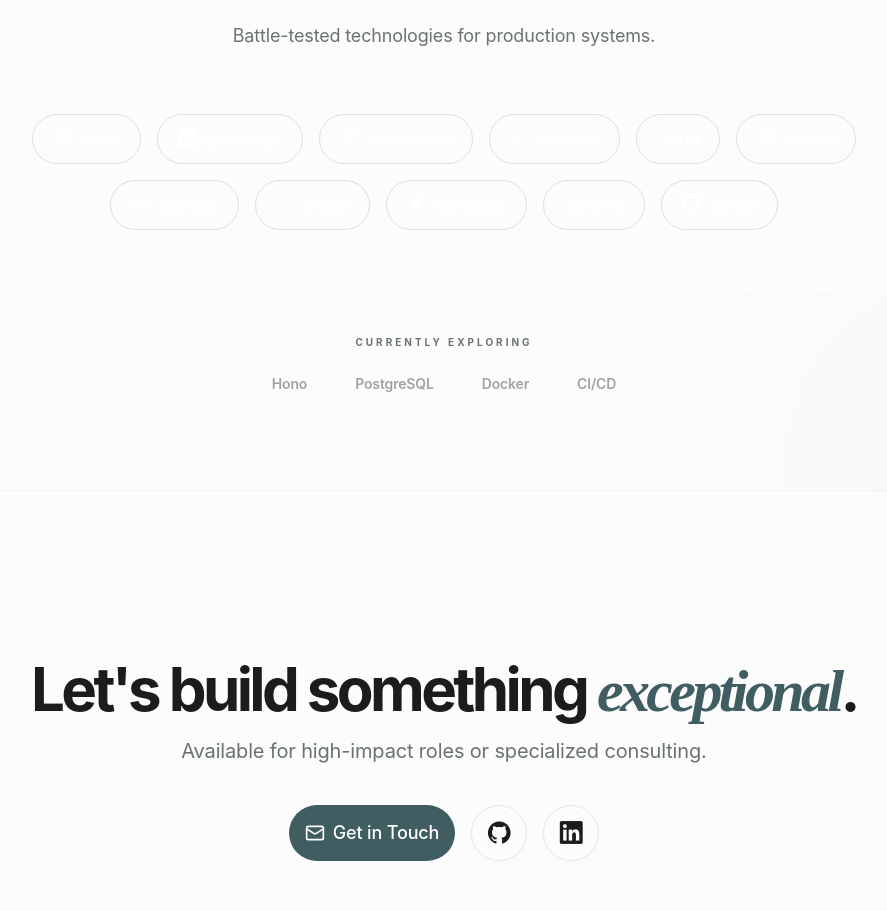
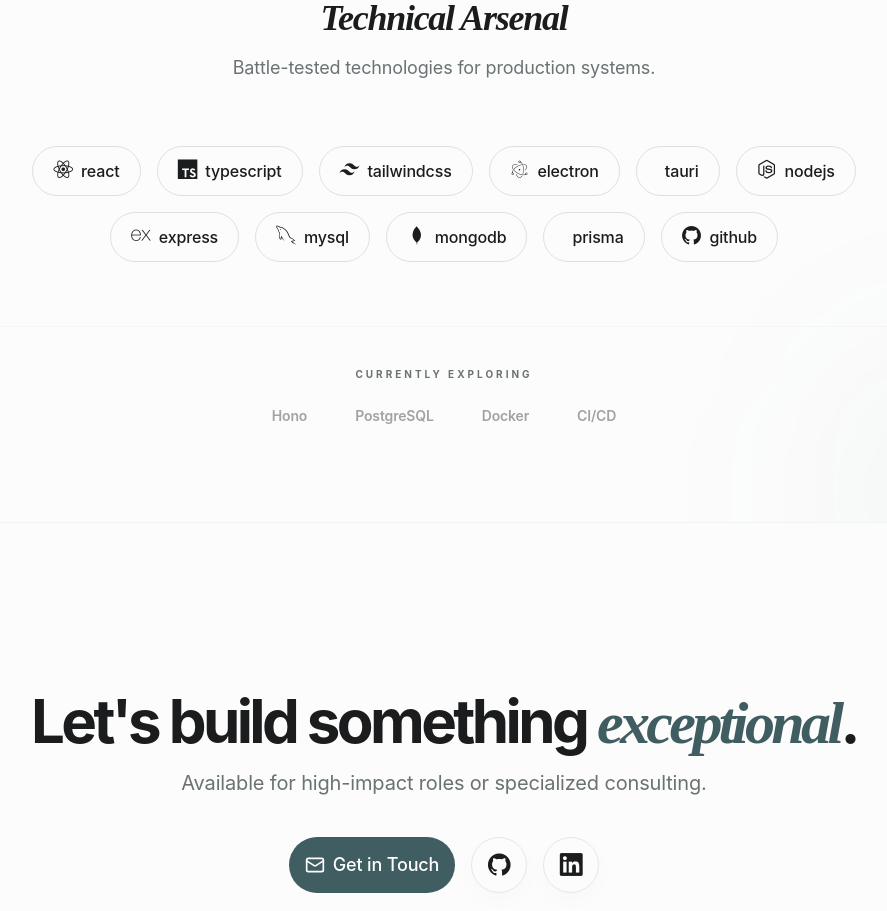
Before and after one commit to alae-herrak/alaeherrak, a Next.js app: page / in a window 1280 px wide. Shown: the part 2691-3602 px from the top of the page, without its empty margins (196-1083 px from the left). Built offline with nearby package versions, Linux system fonts and the light colour scheme.

Commit message:
fix: refine tech icon contrast for light mode and add top padding to space hero from navbar

```diff
--- a/app/(public)/page.tsx
+++ b/app/(public)/page.tsx
@@ -190,19 +190,16 @@
 );
 
 const TechIcon = ({ name, icon, color, darkText }: (typeof TECH_STACK)[0]) => {
-  // Dynamic tailwind class construction based on the logic you provided
-  const baseColors = darkText
-    ? "bg-[var(--brand-color)] text-black md:text-white md:hover:text-black"
-    : "bg-[var(--brand-color)] text-white";
-
   return (
     <Badge
       variant="outline"
       style={{ "--brand-color": color } as React.CSSProperties}
       className={cn(
-        "text-md border-muted-foreground/20 bg-background flex items-center gap-2 px-5 py-2.5 transition-all duration-300 hover:border-transparent hover:shadow-lg",
-        "md:bg-transparent md:hover:bg-[var(--brand-color)]",
-        baseColors,
+        "text-md border-muted-foreground/20 bg-background flex items-center gap-2 px-5 py-2.5 transition-all duration-300",
+        "hover:border-transparent hover:shadow-lg md:bg-transparent",
+        "md:hover:bg-[var(--brand-color)]",
+        darkText ? "md:hover:text-black" : "md:hover:text-white",
+        "text-foreground",
       )}
     >
       <span className="text-xl">
@@ -212,12 +209,11 @@
     </Badge>
   );
 };
-
 // --- MAIN PAGE ---
 
 export default function HomePage() {
   return (
-    <div className="relative mx-auto max-w-6xl space-y-32 px-6 py-12">
+    <div className="relative mx-auto max-w-6xl space-y-32 px-6 py-12 pt-20">
       <ScrollIndicator />
 
       <GridBackground>
```
